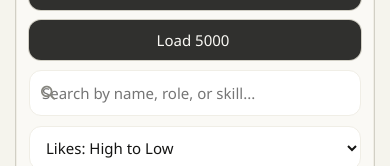
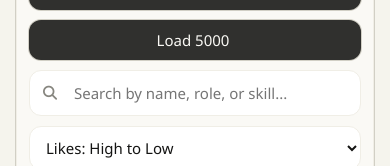
Before and after one commit to LEO0331/AssistantHub, a React (Vite) app: page / in a window 390 px wide. Shown: the part 443-609 px from the top of the page. Built offline with nearby package versions, Linux system fonts and the light colour scheme; what react-chatbot-kit would draw is missing.

Commit message:
fix(ui): reserve search icon spacing after base input rule and regress CSS cascade

```diff
--- a/src/App.css
+++ b/src/App.css
@@ -68,16 +68,14 @@
   align-items: center;
 }
 
-.search-input {
-  padding-left: 34px;
-  padding-right: 64px;
-}
-
 .search-icon {
   position: absolute;
   left: 12px;
   top: 50%;
   transform: translateY(-50%);
+  width: 18px;
+  text-align: center;
+  pointer-events: none;
   color: var(--text-tertiary);
   font-size: 0.88rem;
 }
@@ -155,6 +153,12 @@
   border-radius: var(--radius-md);
   padding: 10px 12px;
   outline: none;
+}
+
+/* More specific than .input-control: reserve space for the icon and clear action. */
+.input-control.search-input {
+  padding-left: 44px;
+  padding-right: 72px;
 }
 
 .input-control:focus,
@@ -649,8 +653,8 @@
     flex: 1;
   }
 
-  .search-input {
-    padding-right: 56px;
+  .input-control.search-input {
+    padding-right: 64px;
   }
 
   .clear-search-button {
```
Also changed, not shown: 1 other file (tests, documents, lock files or other folders).
